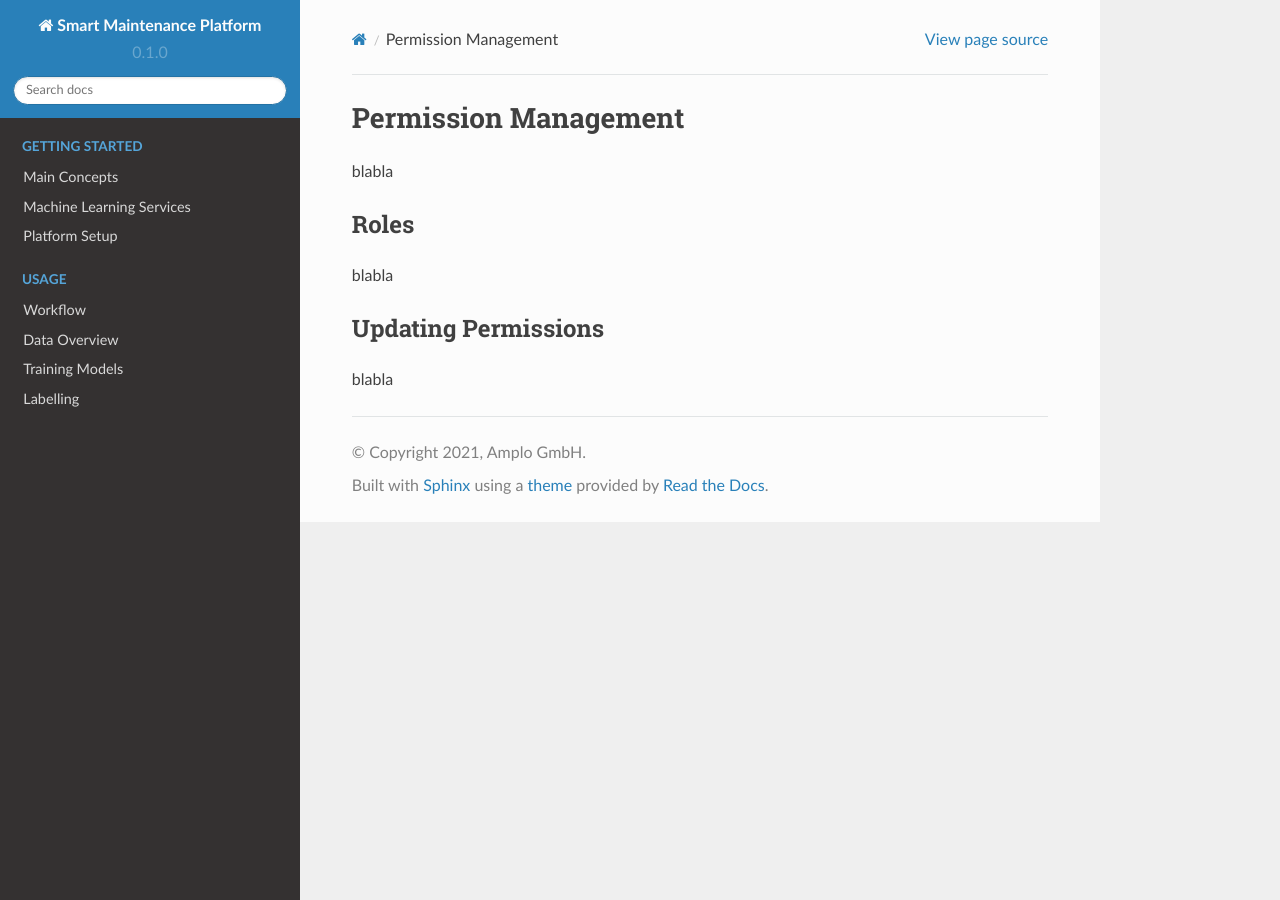
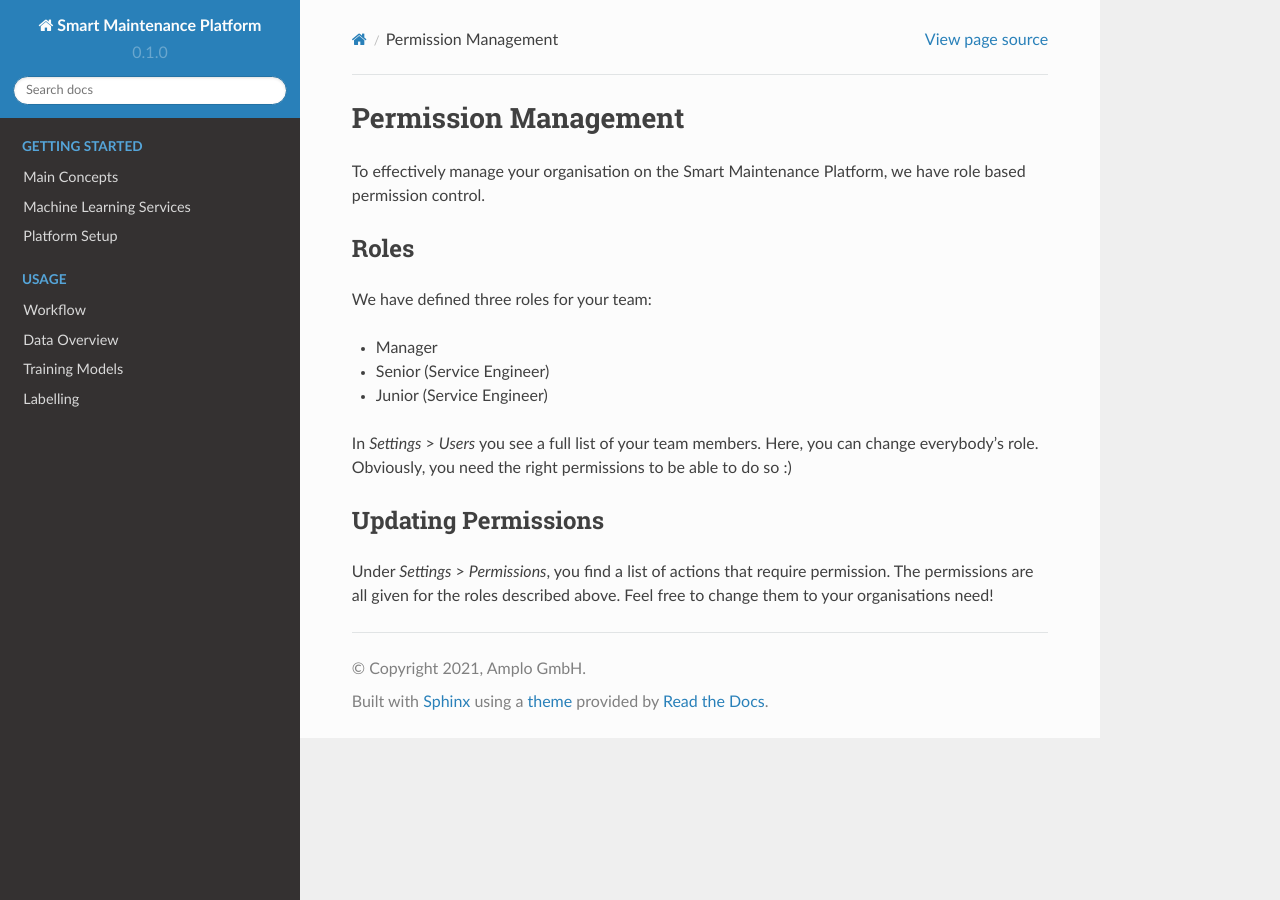
Before and after one commit to Amplo-AG/Platform-Documentation, a Sphinx documentation site: the page built from docs/source/Advanced/Permissions.rst, in a window 1280 px wide. Built offline with Sphinx 7.4.7 and the Read the Docs theme 2.0.0, drawn with Linux system fonts in a browser that asks for light colours; pages that are not in the unit, such as notebooks, are missing from menus.

Commit message:
Added Advanced Section

```diff
--- a/docs/source/Advanced/Permissions.rst
+++ b/docs/source/Advanced/Permissions.rst
@@ -1,14 +1,23 @@
 Permission Management
 =====================
 
-blabla
+To effectively manage your organisation on the Smart Maintenance Platform, we have role based
+permission control.
 
 Roles
 -----
 
-blabla
+We have defined three roles for your team:
+
+- Manager
+- Senior (Service Engineer)
+- Junior (Service Engineer)
+
+In `Settings` > `Users` you see a full list of your team members. Here, you can change everybody's
+role. Obviously, you need the right permissions to be able to do so :)
 
 Updating Permissions
 --------------------
 
-blabla
+Under `Settings` > `Permissions`, you find a list of actions that require permission. The permissions
+are all given for the roles described above. Feel free to change them to your organisations need!
```
Also changed, not shown: docs/source/Advanced/APIs.rst (deleted, +0 -17 lines), docs/source/index.rst (+6 -2 lines), docs/source/Advanced/Preprocessor.rst (line endings or trailing spaces).
